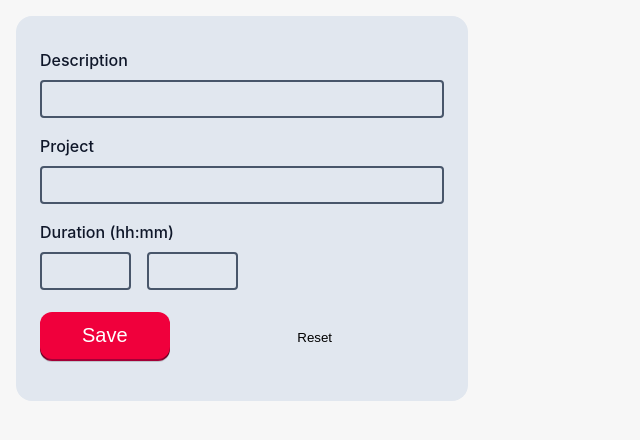
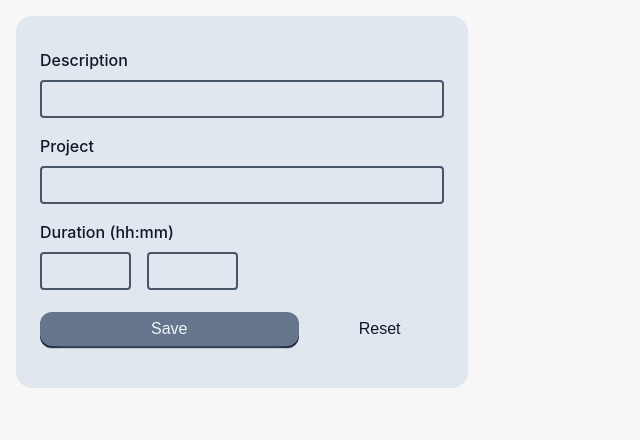
Before and after one commit to benvds/pragmatic_time_tracker, a React app: page / in a window 1280 px wide. Shown: the top 440 px of the page, without its empty margins (0-640 px from the left). Built offline with nearby package versions, Linux system fonts and the light colour scheme; the HTML template or start-up script is replaced by a standard one.

Commit message:
button updates

```diff
--- a/package.json
+++ b/package.json
@@ -33,6 +33,7 @@
         "@vitejs/plugin-react": "^4.0.1",
         "@vitest/coverage-c8": "^0.32.4",
         "@vitest/ui": "^0.32.4",
+        "clsx": "^2.0.0",
         "eslint": "^8.44.0",
         "eslint-config-prettier": "^8.8.0",
         "eslint-plugin-import": "^2.27.5",
--- a/src/App.module.css
+++ b/src/App.module.css
@@ -7,19 +7,13 @@
     display: flex;
     gap: var(--spacing-md);
 }
+
 .formActions {
+    display: grid;
+    grid-template-columns: 2fr 1fr;
     padding: var(--spacing-md) 0;
 }
 
-.buttonSolid {
-    flex-grow: 3;
-}
-
-.buttonGhost {
-    flex-grow: 1;
-    border: none;
-    background: none;
-}
 .doubleDigits {
     width: 8ch;
 }
--- a/src/App.tsx
+++ b/src/App.tsx
@@ -41,12 +41,7 @@ export const App = () => {
                 </div>
                 <div className={styles.formActions}>
                     <Button type="submit">Save</Button>
-                    <button
-                        className={styles.buttonGhost}
-                        onClick={console.debug}
-                    >
-                        Reset
-                    </button>
+                    <Button type="submit" variant="ghost">Reset</Button>
                 </div>
             </form>
         </div>
--- a/src/components/button/button.module.css
+++ b/src/components/button/button.module.css
@@ -4,6 +4,7 @@
 
 .pushable {
     position: relative;
+    width: 100%;
     border: none;
     background: transparent;
     padding: 0;
@@ -30,29 +31,39 @@
     width: 100%;
     height: 100%;
     border-radius: 12px;
+}
+.edgeSolid {
     background: linear-gradient(
         to left,
-        hsl(340deg 100% 16%) 0%,
-        hsl(340deg 100% 32%) 8%,
-        hsl(340deg 100% 32%) 92%,
-        hsl(340deg 100% 16%) 100%
+        var(--slate-900) 0%,
+        var(--slate-700) 8%,
+        var(--slate-700) 92%,
+        var(--slate-900) 100%
     );
 }
 .front {
     display: block;
     position: relative;
-    padding: 12px 42px;
+    padding: 0.5rem 1rem;
     border-radius: 12px;
-    font-size: 1.25rem;
-    color: white;
-    background: hsl(345deg 100% 47%);
+    font-size: 1rem;
+    color: var(--slate-900);
+
     will-change: transform;
     transform: translateY(-2px);
     transition: transform 68ms cubic-bezier(0.3, 0.7, 0.4, 1);
 }
+.frontSolid {
+    background: var(--slate-500);
+    color: var(--slate-100);
+}
+.frontGhost:hover {
+    background: hsla(0, 0%, 100%, 0.35);
+}
 .pushable:hover {
     filter: brightness(110%);
 }
+
 /**
 .pushable:hover .front {
     transform: translateY(-3px);
--- a/src/components/button/button.tsx
+++ b/src/components/button/button.tsx
@@ -1,14 +1,35 @@
+import { clsx } from "clsx";
 import { type ButtonHTMLAttributes } from "react";
 
 import styles from "./button.module.css";
 
+type ButtonVariant = "solid" | "ghost";
+
+export type ButtonProps = ButtonHTMLAttributes<HTMLButtonElement> & {
+    variant: ButtonVariant;
+};
+
 export const Button = ({
+    variant = "solid",
     children,
     ...props
-}: ButtonHTMLAttributes<HTMLButtonElement>) => (
-    <button {...props} className={styles.pushable}>
-        <span className={styles.shadow}></span>
-        <span className={styles.edge}></span>
-        <span className={styles.front}>{children}</span>
-    </button>
-);
+}: ButtonProps) => {
+    const classNamePushable = clsx(styles.pushable, {});
+    const classNameEdge = clsx(styles.edge, {
+        [styles.edgeSolid]: variant === "solid",
+    });
+    const classNameFront = clsx(styles.front, {
+        [styles.frontGhost]: variant === "ghost",
+        [styles.frontSolid]: variant === "solid",
+    });
+
+    return (
+        <button {...props} className={classNamePushable}>
+            {variant === "solid" ? (
+                <span className={styles.shadow}></span>
+            ) : null}
+            <span className={classNameEdge}></span>
+            <span className={classNameFront}>{children}</span>
+        </button>
+    );
+};
```
Also changed, not shown: 1 other file (tests, documents, lock files or other folders).
